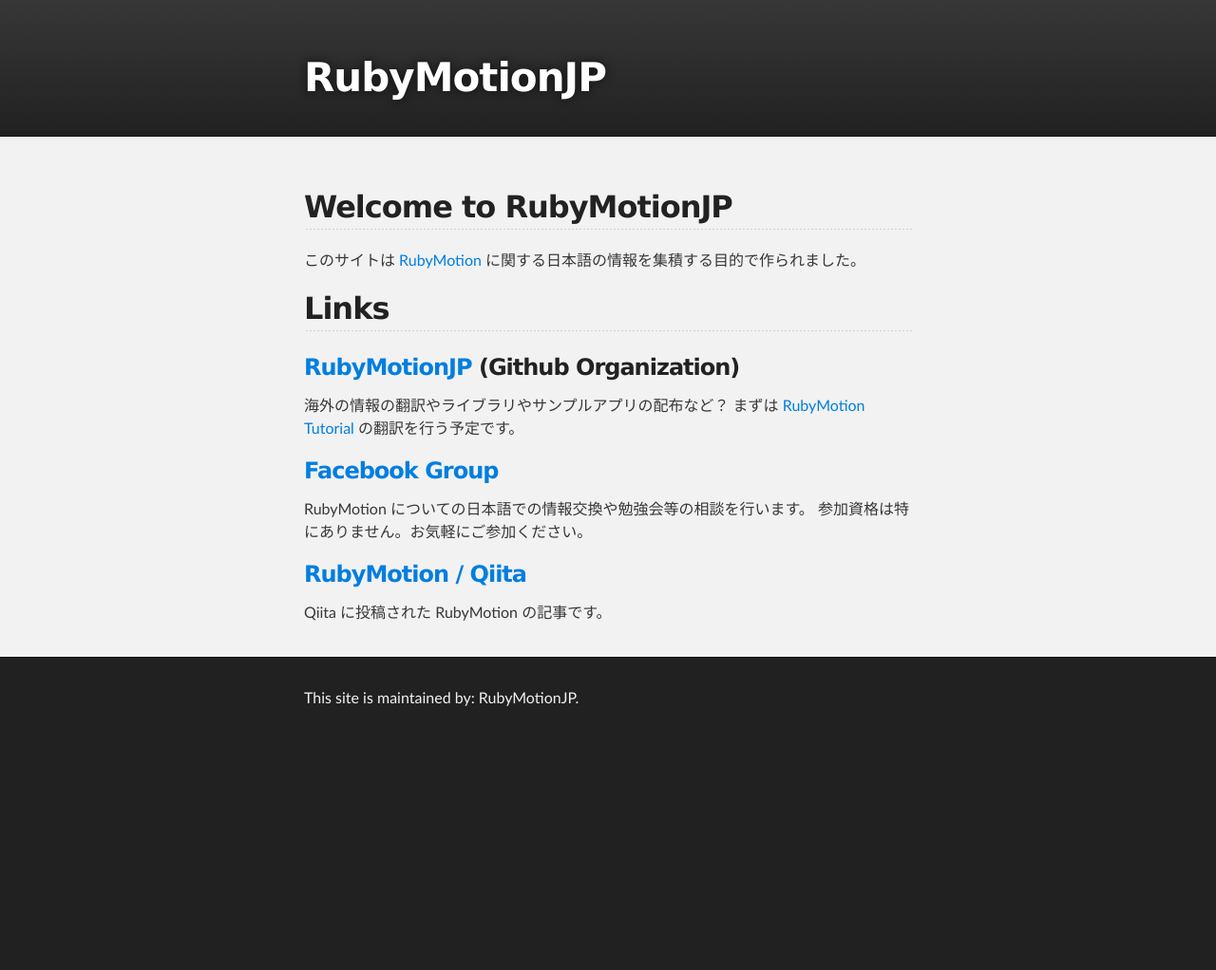
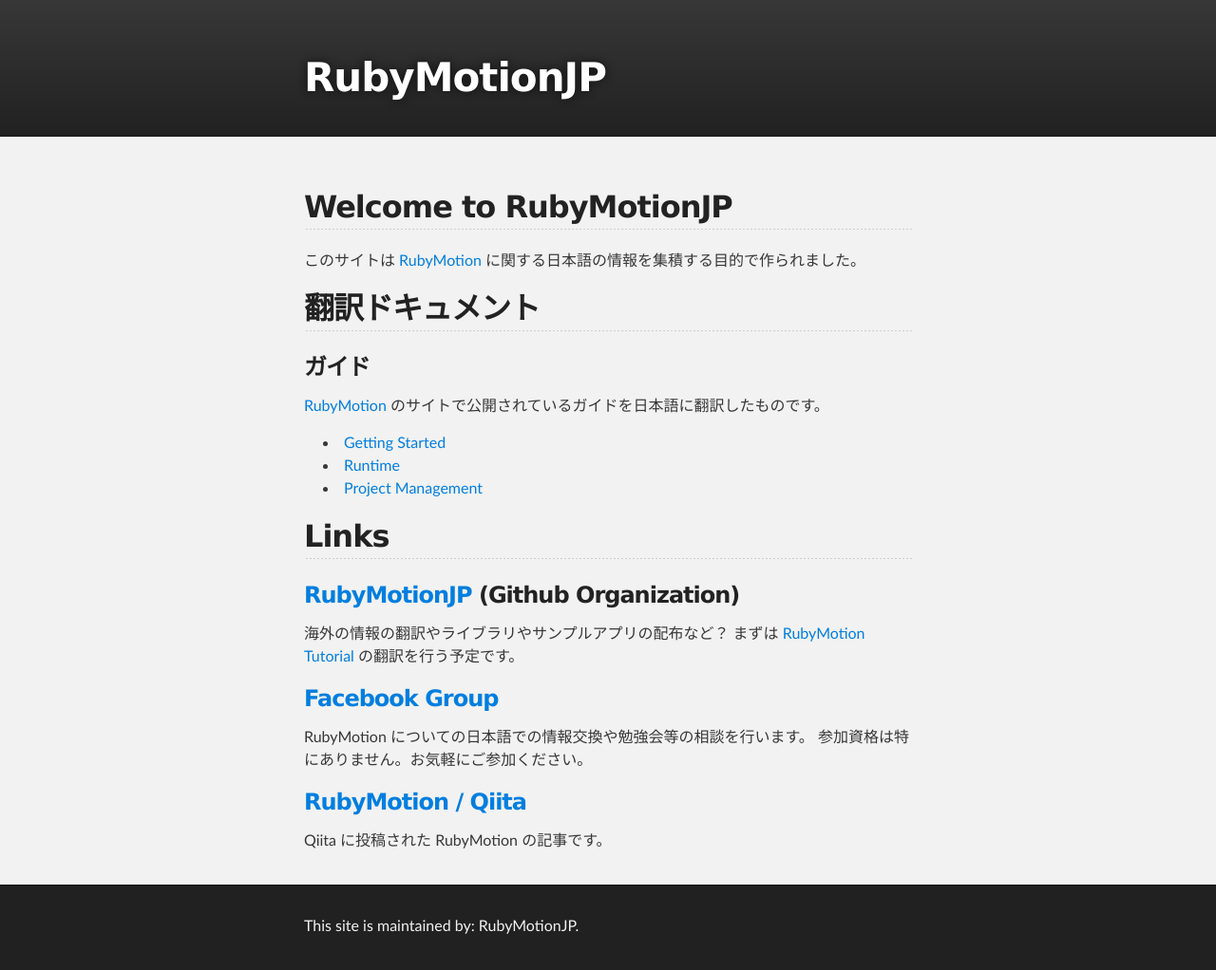
Before and after one commit to RubyMotionJP/rubymotionjp.github.com, a Jekyll site: the page built from index.md, in a window 1280 px wide. Shown: the whole page at 95% size. Built offline with Jekyll 4.4.1, drawn with Linux system fonts in a browser that asks for light colours; before the commit the page ends 900 px from its top, so only the background shows below that.

Commit message:
add links to translated documents

```diff
--- a/index.md
+++ b/index.md
@@ -6,6 +6,17 @@
 ## Welcome to RubyMotionJP
 
 このサイトは [RubyMotion](http://www.rubymotion.com/) に関する日本語の情報を集積する目的で作られました。
+
+
+## 翻訳ドキュメント
+
+### ガイド
+[RubyMotion](http://www.rubymotion.com) のサイトで公開されているガイドを日本語に翻訳したものです。
+
+- [Getting Started](http://rubymotion.jp/RubyMotionDocumentation/guides/getting-started/index.html)
+- [Runtime](http://rubymotion.jp/RubyMotionDocumentation/guides/runtime/index.html)
+- [Project Management](http://rubymotion.jp/RubyMotionDocumentation/guides/project-management/index.html)
+
 
 ## Links
 
```
